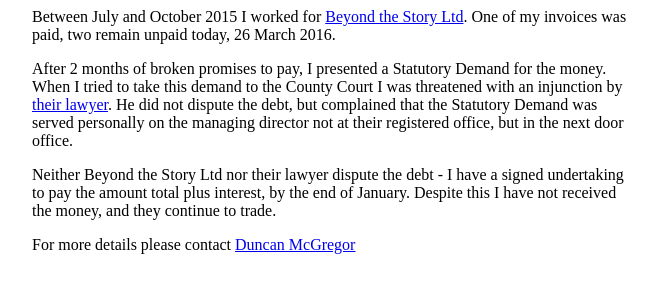
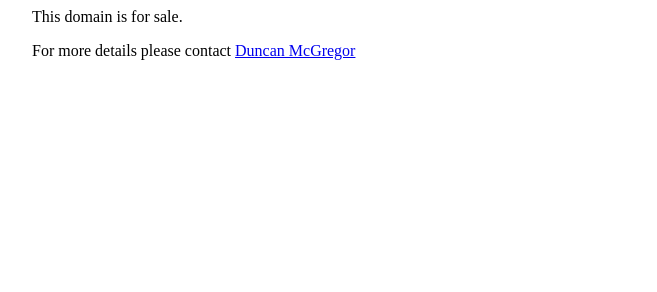
Before and after one commit to dmcg/bts, a plain HTML site: page site/index.html in a window 1280 px wide. Shown: the whole page, without its empty margins (308-965 px from the left). Drawn offline with Linux system fonts and the light colour scheme.

Commit message:
Redacted

```diff
--- a/site/index.html
+++ b/site/index.html
@@ -1,17 +1,11 @@
 <html>
 <head>
-<title>Beyond the Story Ltd</title>
+<title>Beyond the Story</title>
 <link rel="stylesheet" type="text/css" href="style.css">
 </head>
 <body>
 <div id="main">
-<p>Between July and October 2015 I worked for <a href="http://www.beyondthestory.com">Beyond the Story Ltd</a>. One of my invoices was paid, two remain unpaid today, 26 March 2016.
-</p>
-<p>
-After 2 months of broken promises to pay, I presented a Statutory Demand for the money. When I tried to take this demand to the County Court I was threatened with an injunction by <a href="http://www.weightmans.com/our-people/m/michael-green/">their lawyer</a>. He did not dispute the debt, but complained that the Statutory Demand was served personally on the managing director not at their registered office, but in the next door office.
-</p>
-<p>
-Neither Beyond the Story Ltd nor their lawyer dispute the debt - I have a signed undertaking to pay the amount total plus interest, by the end of January. Despite this I have not received the money, and they continue to trade.
+<p>This domain is for sale.
 </p>
 <p>
 For more details please contact <a href="mailto:duncan@oneeyedmen.com">Duncan McGregor</a>
```
